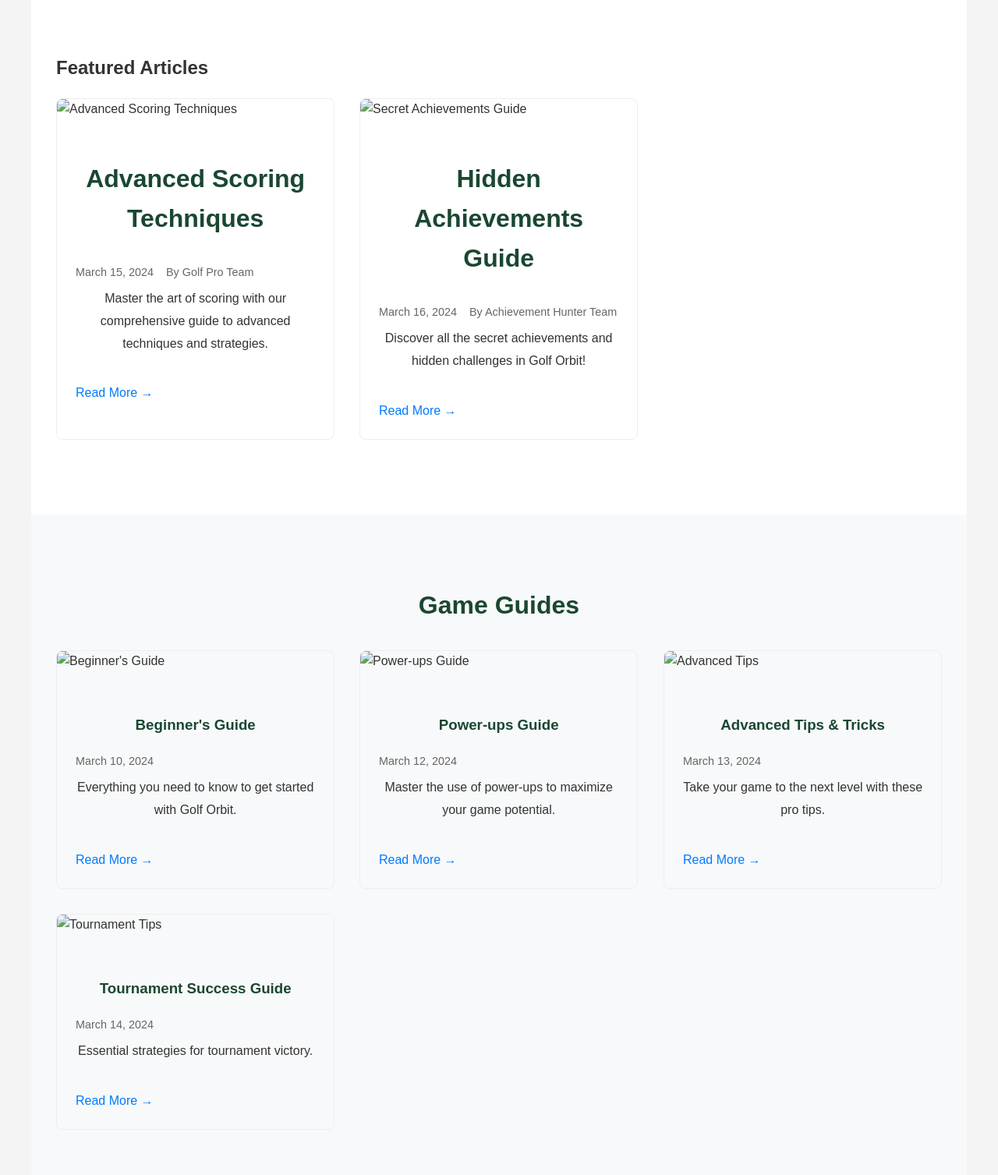
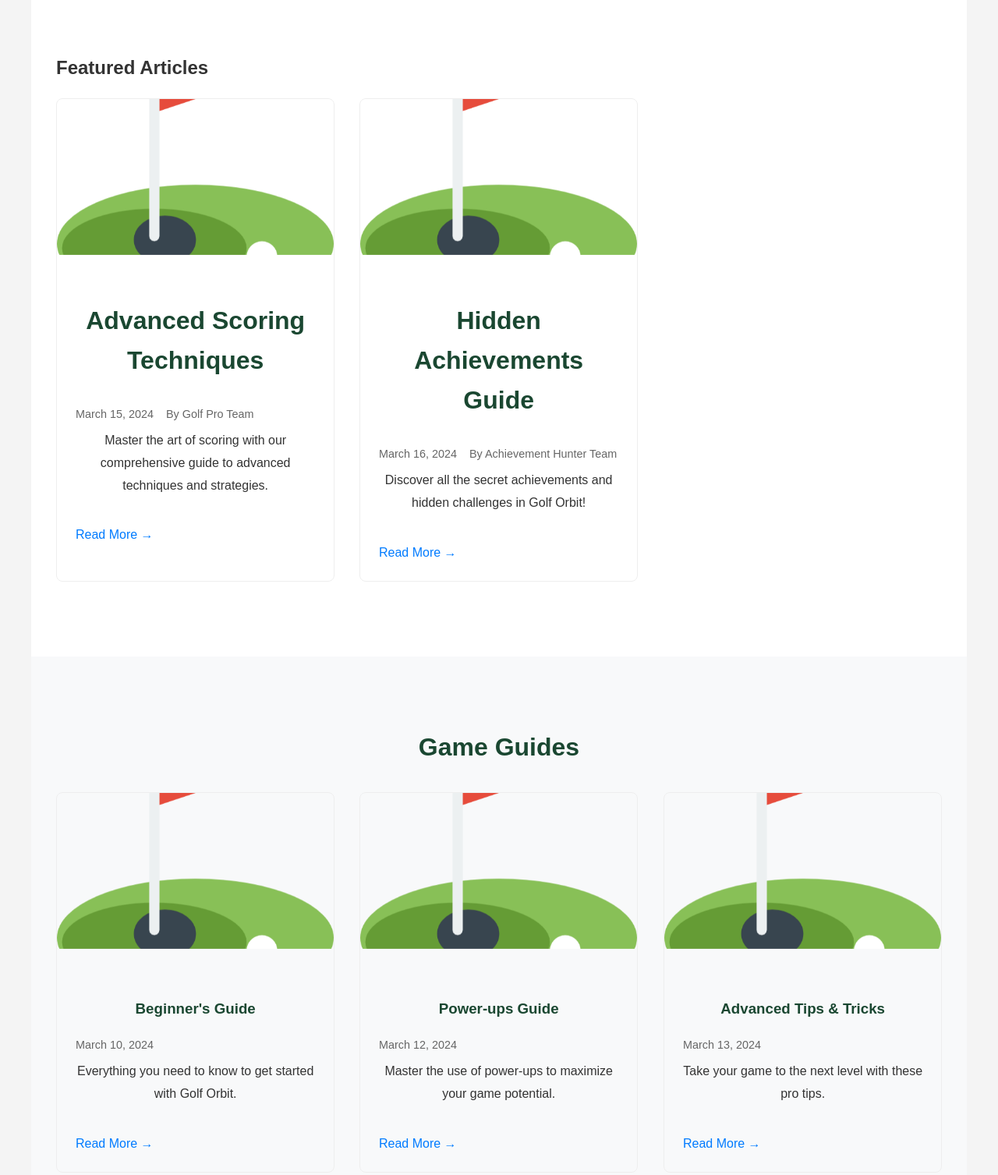
Before and after one commit to dengyao1014/3-Tiles, a plain HTML site: page blog.html in a window 1280 px wide. Shown: the part 120-1627 px from the top of the page at 78% size. Drawn offline with Linux system fonts and the light colour scheme.

Commit message:
Fixed blog images by using existing icon

```diff
--- a/blog.html
+++ b/blog.html
@@ -27,7 +27,7 @@
             <h1>Featured Articles</h1>
             <div class="blog-grid">
                 <article class="blog-post featured">
-                    <img src="blog/images/scoring-techniques.jpg" alt="Advanced Scoring Techniques" loading="lazy">
+                    <img src="golf-orbit-icon.png" alt="Advanced Scoring Techniques" loading="lazy">
                     <div class="post-content">
                         <h2>Advanced Scoring Techniques</h2>
                         <div class="post-meta">
@@ -40,7 +40,7 @@
                 </article>
 
                 <article class="blog-post featured">
-                    <img src="blog/images/secret-achievements.jpg" alt="Secret Achievements Guide" loading="lazy">
+                    <img src="golf-orbit-icon.png" alt="Secret Achievements Guide" loading="lazy">
                     <div class="post-content">
                         <h2>Hidden Achievements Guide</h2>
                         <div class="post-meta">
@@ -58,7 +58,7 @@
             <h2>Game Guides</h2>
             <div class="blog-grid">
                 <article class="blog-post">
-                    <img src="blog/images/beginners.jpg" alt="Beginner's Guide" loading="lazy">
+                    <img src="golf-orbit-icon.png" alt="Beginner's Guide" loading="lazy">
                     <div class="post-content">
                         <h3>Beginner's Guide</h3>
                         <div class="post-meta">
@@ -70,7 +70,7 @@
                 </article>
 
                 <article class="blog-post">
-                    <img src="blog/images/power-ups.jpg" alt="Power-ups Guide" loading="lazy">
+                    <img src="golf-orbit-icon.png" alt="Power-ups Guide" loading="lazy">
                     <div class="post-content">
                         <h3>Power-ups Guide</h3>
                         <div class="post-meta">
@@ -82,7 +82,7 @@
                 </article>
 
                 <article class="blog-post">
-                    <img src="blog/images/advanced.jpg" alt="Advanced Tips" loading="lazy">
+                    <img src="golf-orbit-icon.png" alt="Advanced Tips" loading="lazy">
                     <div class="post-content">
                         <h3>Advanced Tips & Tricks</h3>
                         <div class="post-meta">
@@ -94,7 +94,7 @@
                 </article>
 
                 <article class="blog-post">
-                    <img src="blog/images/tournament.jpg" alt="Tournament Tips" loading="lazy">
+                    <img src="golf-orbit-icon.png" alt="Tournament Tips" loading="lazy">
                     <div class="post-content">
                         <h3>Tournament Success Guide</h3>
                         <div class="post-meta">
@@ -111,7 +111,7 @@
             <h2>Latest Updates</h2>
             <div class="blog-grid">
                 <article class="blog-post">
-                    <img src="blog/images/latest-update.jpg" alt="Latest Updates" loading="lazy">
+                    <img src="golf-orbit-icon.png" alt="Latest Updates" loading="lazy">
                     <div class="post-content">
                         <h3>March 2024 Update</h3>
                         <div class="post-meta">
```
